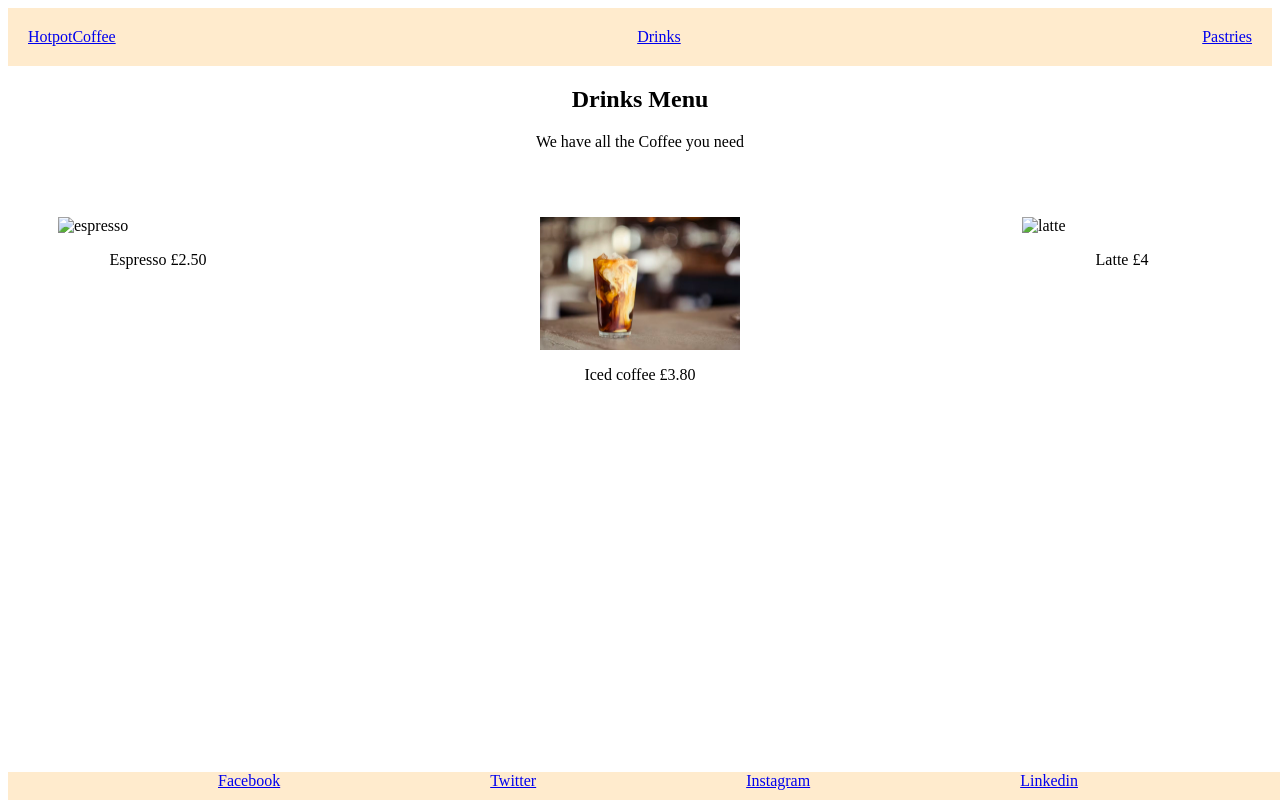
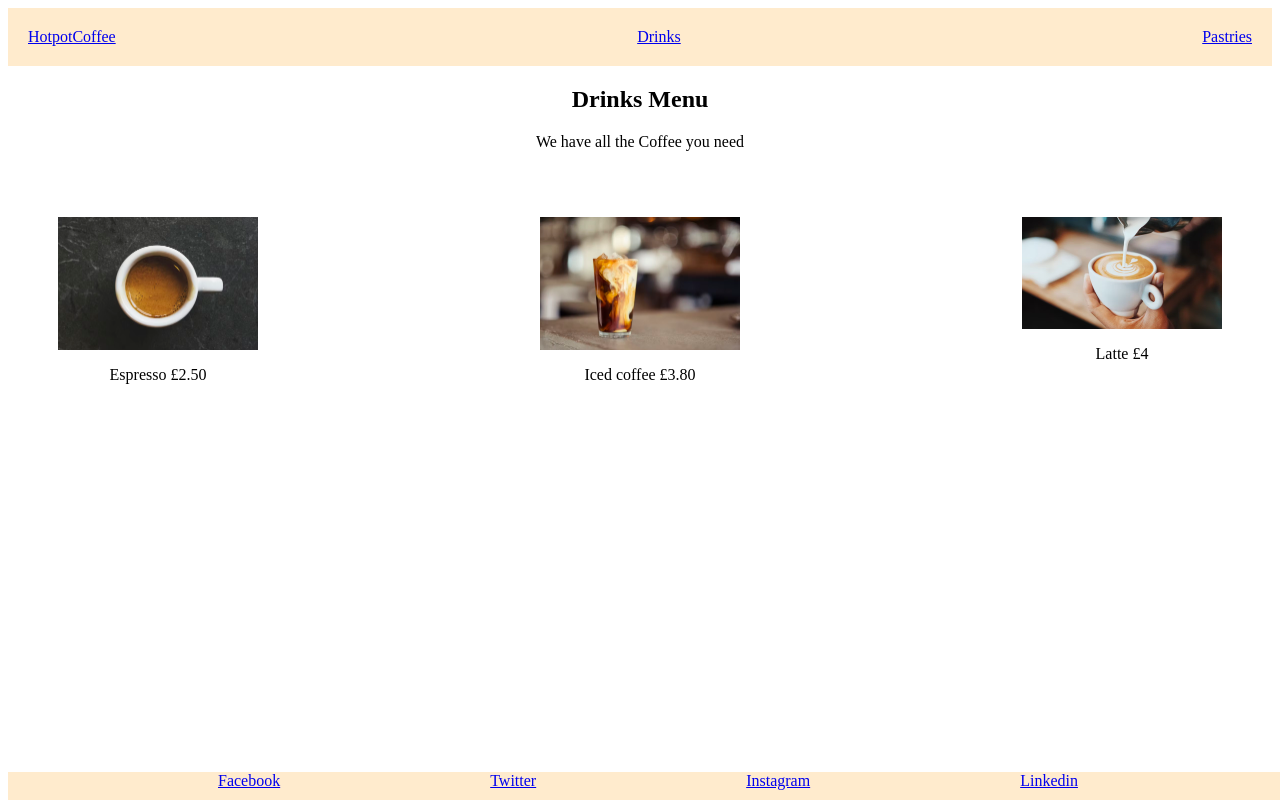
Before and after one commit to jackbell6161/hotpotcoffee, a plain HTML site: page page2.html in a window 1280 px wide. Drawn offline with Linux system fonts and the light colour scheme; the site is published under a folder, as on GitHub Pages, so addresses that start at the root find nothing.

Commit message:
Update page2.html

```diff
--- a/page2.html
+++ b/page2.html
@@ -17,7 +17,7 @@
     <p id="introtext">We have all the Coffee you need</p>
     <div class="drinksmenu">
         <div class="drinkitem">
-        <img id="espresso" src="/espresso.jpeg" width="200px" alt="espresso">
+        <img id="espresso" src="espresso.jpeg" width="200px" alt="espresso">
         <p> Espresso £2.50</p>
     </div>
     <div class="drinkitem">
@@ -25,7 +25,7 @@
         <p>Iced coffee £3.80</p>
     </div>
     <div class="drinkitem">
-        <img id="latte" src="/latte.jpeg" width="200px" alt="latte">
+        <img id="latte" src="latte.jpeg" width="200px" alt="latte">
         <p>Latte £4</p>
     </div>
     </div>
```
